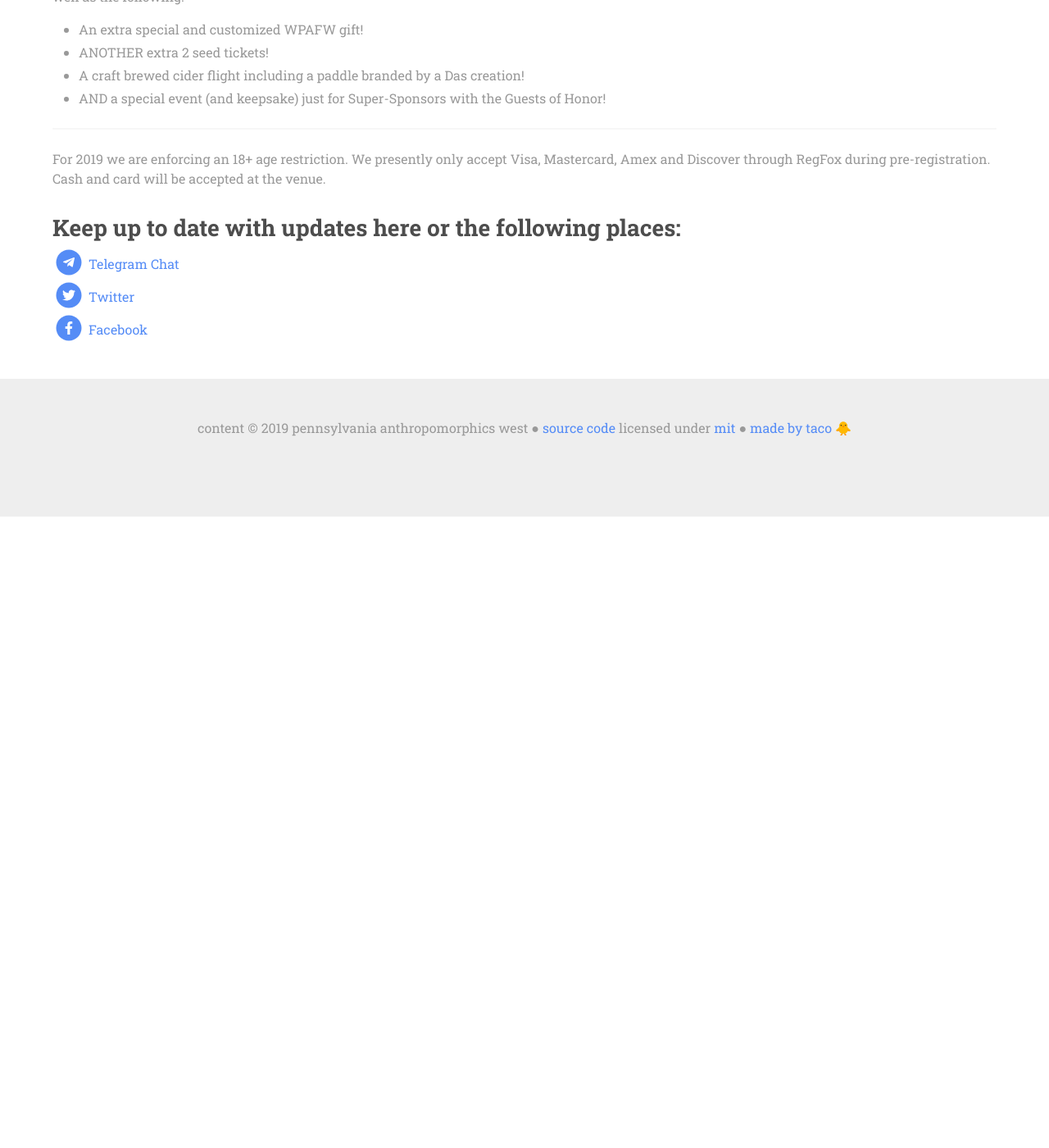
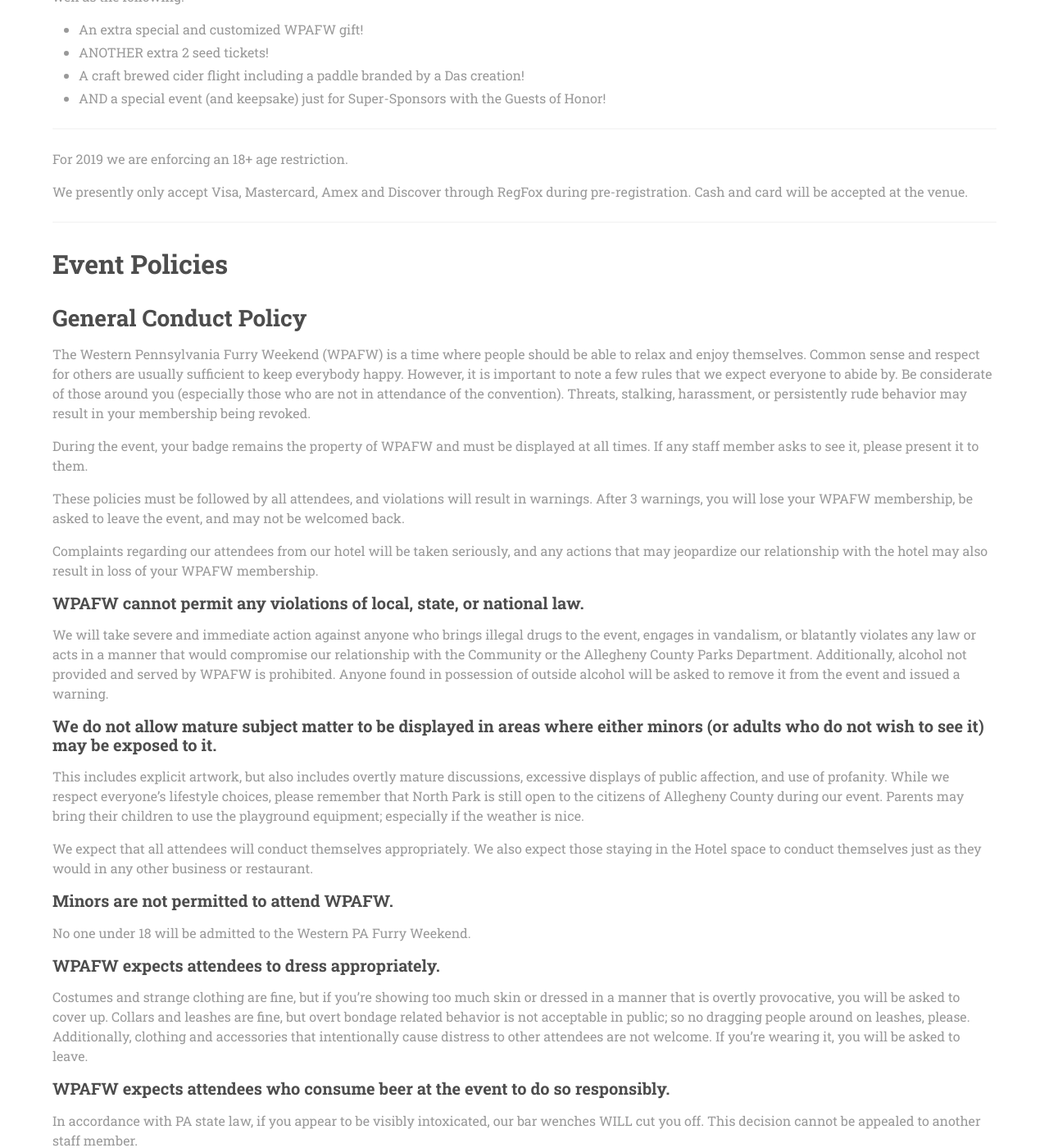
Before and after one commit to wpafw/wpafw.org, a Jekyll site: the page built from registration.md, in a window 1280 px wide and 1400 px high, scrolled down 1413 px. Shown: the whole window at 82% size. Built offline with Jekyll 4.4.1, drawn with Linux system fonts in a browser that asks for light colours; nearby versions of some CDN libraries; before the commit the page ends 2043 px from its top, so only the background shows below that; some of the changed text lies outside the part shown.

Commit message:
add code of conduct to registration

```diff
--- a/registration.md
+++ b/registration.md
@@ -44,8 +44,48 @@ You are incredibly generous! We will lavish you with gifts, praise, and thanks!
 * AND a special event (and keepsake) just for Super-Sponsors with the Guests of Honor!
 
 ----
+
 For 2019 we are enforcing an 18+ age restriction.
+
 We presently only accept Visa, Mastercard, Amex and Discover through RegFox during pre-registration. Cash and card will be accepted at the venue.
+
+---
+
+# Event Policies
+## General Conduct Policy
+
+The Western Pennsylvania Furry Weekend (WPAFW) is a time where people should be able to relax and enjoy themselves. Common sense and respect for others are usually sufficient to keep everybody happy. However, it is important to note a few rules that we expect everyone to abide by. Be considerate of those around you (especially those who are not in attendance of the convention). Threats, stalking, harassment, or persistently rude behavior may result in your membership being revoked.
+
+During the event, your badge remains the property of WPAFW and must be displayed at all times. If any staff member asks to see it, please present it to them.
+
+These policies must be followed by all attendees, and violations will result in warnings. After 3 warnings, you will lose your WPAFW membership, be asked to leave the event, and may not be welcomed back.
+
+Complaints regarding our attendees from our hotel will be taken seriously, and any actions that may jeopardize our relationship with the hotel may also result in loss of your WPAFW membership.
+
+#### WPAFW cannot permit any violations of local, state, or national law.
+
+We will take severe and immediate action against anyone who brings illegal drugs to the event, engages in vandalism, or blatantly violates any law or acts in a manner that would compromise our relationship with the Community or the Allegheny County Parks Department. Additionally, alcohol not provided and served by WPAFW is prohibited. Anyone found in possession of outside alcohol will be asked to remove it from the event and issued a warning.
+
+#### We do not allow mature subject matter to be displayed in areas where either minors (or adults who do not wish to see it) may be exposed to it.
+This includes explicit artwork, but also includes overtly mature discussions, excessive displays of public affection, and use of profanity. While we respect everyone’s lifestyle choices, please remember that North Park is still open to the citizens of Allegheny County during our event. Parents may bring their children to use the playground equipment; especially if the weather is nice.
+
+We expect that all attendees will conduct themselves appropriately. We also expect those staying in the Hotel space to conduct themselves just as they would in any other business or restaurant.
+
+#### Minors are not permitted to attend WPAFW.
+No one under 18 will be admitted to the Western PA Furry Weekend.
+
+#### WPAFW expects attendees to dress appropriately.
+Costumes and strange clothing are fine, but if you’re showing too much skin or dressed in a manner that is overtly provocative, you will be asked to cover up. Collars and leashes are fine, but overt bondage related behavior is not acceptable in public; so no dragging people around on leashes, please. Additionally, clothing and accessories that intentionally cause distress to other attendees are not welcome. If you’re wearing it, you will be asked to leave.
+
+#### WPAFW expects attendees who consume beer at the event to do so responsibly.
+In accordance with PA state law, if you appear to be visibly intoxicated, our bar wenches WILL cut you off. This decision cannot be appealed to another staff member.
+
+#### Costume is not Consent.
+Consent is necessary for all contact between attendees. No one has a right to touch anyone else, hugging or otherwise, without their permission, regardless of whether or not they’re in fursuit.
+
+#### Manick is the mediator between attendees and the community.
+If you have a problem with something involving operations, a WPAFW staff member, or another attendee, you must address it to Manick and not to local authorities. WPAFW will involve the local authorities if it becomes necessary.
+
 
 
 ## Keep up to date with updates here or the following places:
```
